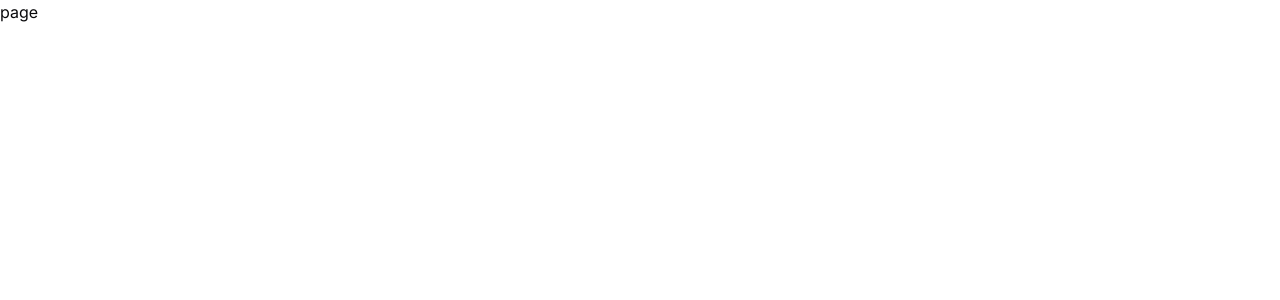
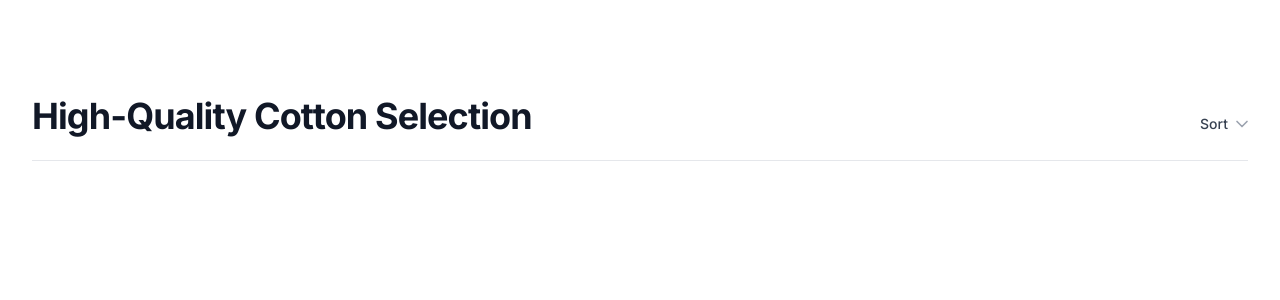
Before and after one commit to Genx-unidirectional/fullstack-filtering-nextjs-app, a Next.js app: page / in a window 1280 px wide. Shown: the top 300 px of the page. Built offline with nearby package versions, Linux system fonts and the light colour scheme.

Commit message:
feat home page with sorting feature

```diff
--- a/src/app/page.tsx
+++ b/src/app/page.tsx
@@ -1,4 +1,37 @@
-function page() {
-  return <div>page</div>;
+"use client";
+import {
+  DropdownMenu,
+  DropdownMenuTrigger,
+} from "@radix-ui/react-dropdown-menu";
+import { ChevronDown } from "lucide-react";
+import Image from "next/image";
+const SORT_OPTIONS = [
+  { name: "sort", value: "none" },
+  { name: "Price: Low to High", value: "price-asc" },
+  { name: "Price: High to Low", value: "price-desc" },
+] as const;
+export default function Home() {
+  return (
+    <main className="max-w-7xl mx-auto px-4 sm:px-6 lg:px-8">
+      {" "}
+      <div className="flex items-baseline justify-between border-b pb-6 pt-24 border-gray-200">
+        {" "}
+        <h1 className="text-4xl tracking-tight text-gray-900 font-bold">
+          {" "}
+          High-Quality Cotton Selection{" "}
+        </h1>{" "}
+        <div className="flex items-center ">
+          {" "}
+          <DropdownMenu>
+            {" "}
+            <DropdownMenuTrigger className="group inline-flex text-gray-700 hover:text-gray-900 justify-center font-medium  text-sm">
+              {" "}
+              Sort{" "}
+              <ChevronDown className="-mr-1 ml-1 h-5 w-5 flex-shrink-0 text-gray-400 group-hover:text-gray-500" />{" "}
+            </DropdownMenuTrigger>{" "}
+          </DropdownMenu>{" "}
+        </div>{" "}
+      </div>{" "}
+    </main>
+  );
 }
-export default page;
```
